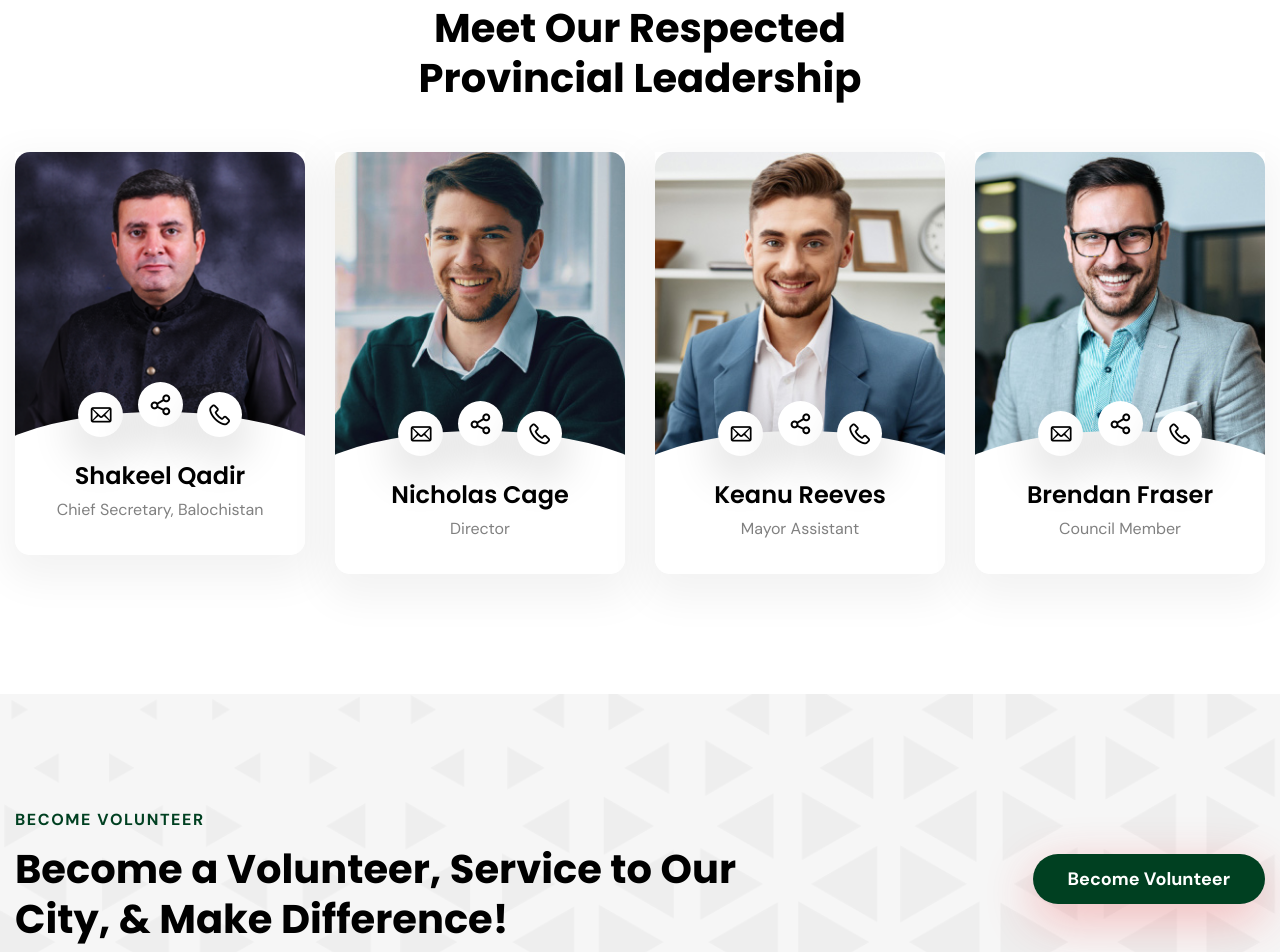
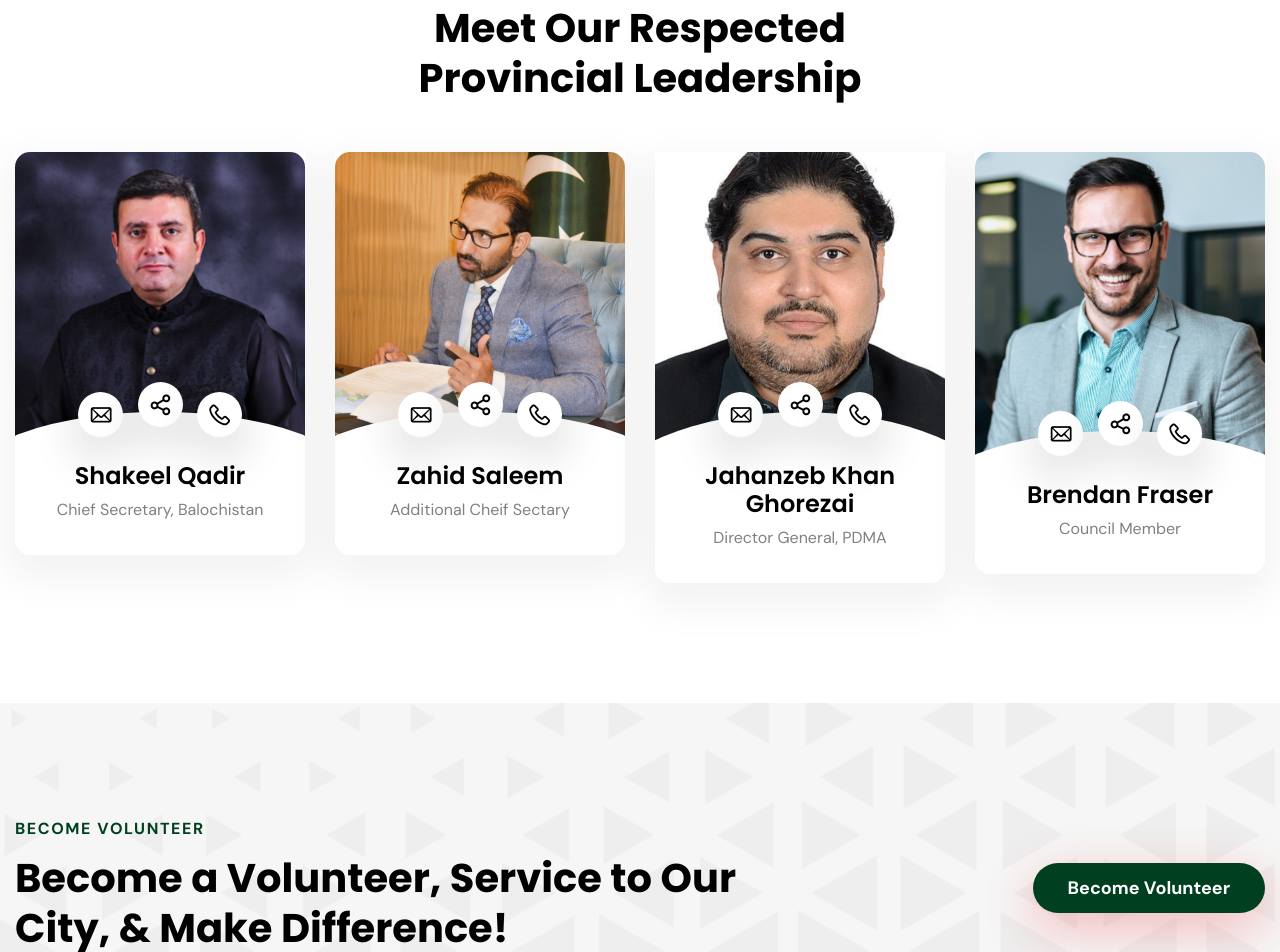
Before and after one commit to mayanbuilds/government-of-balochis, a plain HTML site: page mehedi.asiandevelopers.com/govarnex-demo/index.html in a window 1280 px wide. Shown: the part 6657-7609 px from the top of the page. Drawn offline with Linux system fonts and the light colour scheme; files whose address does not match are found by name.

Commit message:
pics added

```diff
--- a/mehedi.asiandevelopers.com/govarnex-demo/index.html
+++ b/mehedi.asiandevelopers.com/govarnex-demo/index.html
@@ -1409,7 +1409,7 @@ Our teams deliver rapid relief, rescue, and recovery to protect lives and restor
                         <div class="team-style1__single">
                             <div class="team-style1__single-img">
                                 <div class="team-style1__single-img-inner">
-                                    <img src="assets/images/team/team-v1-img2.jpg" alt="#">
+                                    <img src="assets/images/team/additional-cheif-sectary.png" alt="#">
                                 </div>
 
                                 <ul class="social-links clearfix">
@@ -1430,8 +1430,8 @@ Our teams deliver rapid relief, rescue, and recovery to protect lives and restor
                             <div class="team-stye1__single-content text-center">
                                 <div class="inner-box">
                                     <div class="round-bg"></div>
-                                    <h2><a href="team-details.html">Nicholas Cage</a></h2>
-                                    <p>Director</p>
+                                    <h2><a href="team-details.html">Zahid Saleem</a></h2>
+                                    <p>Additional Cheif Sectary</p>
                                 </div>
                             </div>
                         </div>
@@ -1443,7 +1443,7 @@ Our teams deliver rapid relief, rescue, and recovery to protect lives and restor
                         <div class="team-style1__single">
                             <div class="team-style1__single-img">
                                 <div class="team-style1__single-img-inner">
-                                    <img src="assets/images/team/team-v1-img3.jpg" alt="#">
+                                    <img src="assets/images/team/Director-general.png" alt="#">
                                 </div>
 
                                 <ul class="social-links clearfix">
@@ -1464,8 +1464,8 @@ Our teams deliver rapid relief, rescue, and recovery to protect lives and restor
                             <div class="team-stye1__single-content text-center">
                                 <div class="inner-box">
                                     <div class="round-bg"></div>
-                                    <h2><a href="team-details.html">Keanu Reeves</a></h2>
-                                    <p>Mayor Assistant</p>
+                                    <h2><a href="team-details.html">Jahanzeb Khan Ghorezai</a></h2>
+                                    <p>Director General, PDMA</p>
                                 </div>
                             </div>
                         </div>
```
Also changed, not shown: mehedi.asiandevelopers.com/govarnex-demo/assets/images/team/Director-general.png (added), mehedi.asiandevelopers.com/govarnex-demo/assets/images/team/additional-CS.jpg (deleted), mehedi.asiandevelopers.com/govarnex-demo/assets/images/team/additional-cheif-sectary.png (added).
